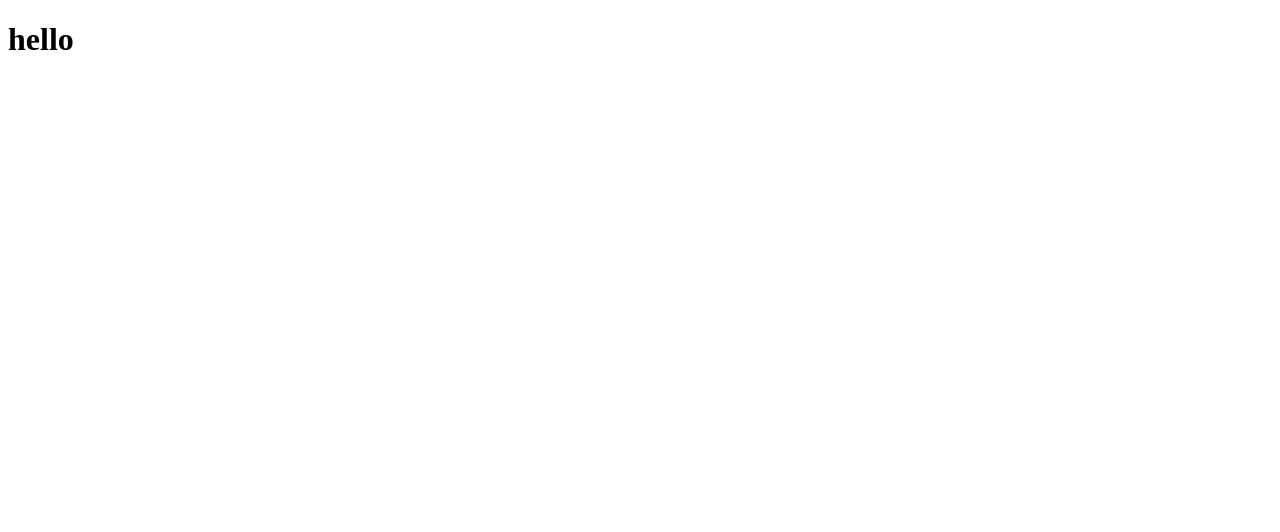
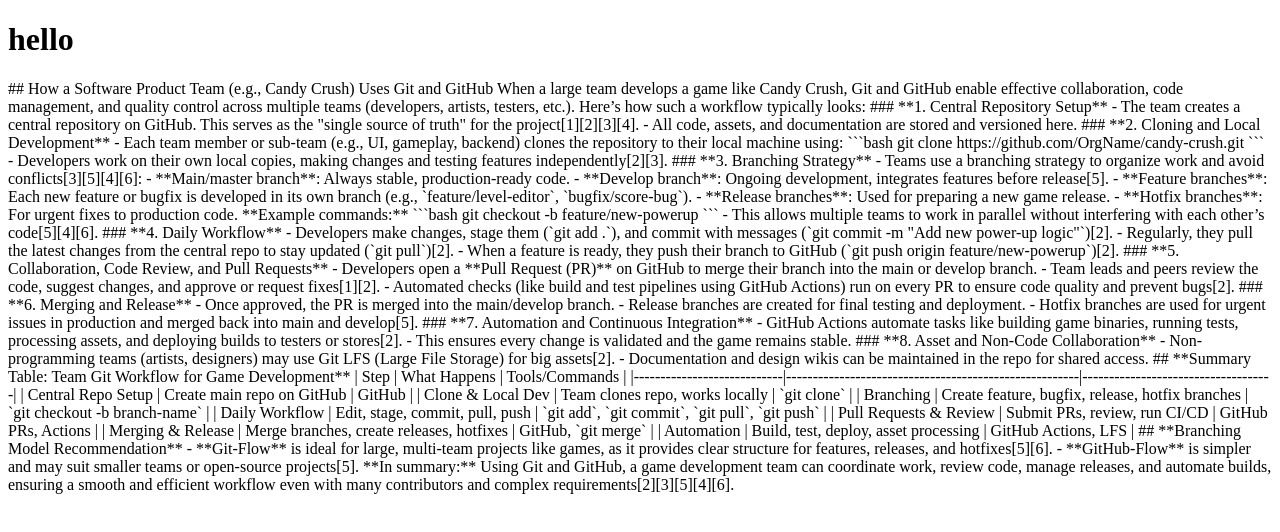
Before and after one commit to DeeNightFurie/my-portfolio, a plain HTML site: page index.html in a window 1280 px wide. Drawn offline with Linux system fonts and the light colour scheme.

Commit message:
added few lines

````diff
--- a/index.html
+++ b/index.html
@@ -7,5 +7,85 @@
 </head>
 <body>
     <h1>hello</h1>
+    <p>## How a Software Product Team (e.g., Candy Crush) Uses Git and GitHub
+
+When a large team develops a game like Candy Crush, Git and GitHub enable effective collaboration, code management, and quality control across multiple teams (developers, artists, testers, etc.). Here’s how such a workflow typically looks:
+
+### **1. Central Repository Setup**
+
+- The team creates a central repository on GitHub. This serves as the "single source of truth" for the project[1][2][3][4].
+- All code, assets, and documentation are stored and versioned here.
+
+### **2. Cloning and Local Development**
+
+- Each team member or sub-team (e.g., UI, gameplay, backend) clones the repository to their local machine using:
+  ```bash
+  git clone https://github.com/OrgName/candy-crush.git
+  ```
+- Developers work on their own local copies, making changes and testing features independently[2][3].
+
+### **3. Branching Strategy**
+
+- Teams use a branching strategy to organize work and avoid conflicts[3][5][4][6]:
+  - **Main/master branch**: Always stable, production-ready code.
+  - **Develop branch**: Ongoing development, integrates features before release[5].
+  - **Feature branches**: Each new feature or bugfix is developed in its own branch (e.g., `feature/level-editor`, `bugfix/score-bug`).
+  - **Release branches**: Used for preparing a new game release.
+  - **Hotfix branches**: For urgent fixes to production code.
+
+  **Example commands:**
+  ```bash
+  git checkout -b feature/new-powerup
+  ```
+- This allows multiple teams to work in parallel without interfering with each other’s code[5][4][6].
+
+### **4. Daily Workflow**
+
+- Developers make changes, stage them (`git add .`), and commit with messages (`git commit -m "Add new power-up logic"`)[2].
+- Regularly, they pull the latest changes from the central repo to stay updated (`git pull`)[2].
+- When a feature is ready, they push their branch to GitHub (`git push origin feature/new-powerup`)[2].
+
+### **5. Collaboration, Code Review, and Pull Requests**
+
+- Developers open a **Pull Request (PR)** on GitHub to merge their branch into the main or develop branch.
+- Team leads and peers review the code, suggest changes, and approve or request fixes[1][2].
+- Automated checks (like build and test pipelines using GitHub Actions) run on every PR to ensure code quality and prevent bugs[2].
+
+### **6. Merging and Release**
+
+- Once approved, the PR is merged into the main/develop branch.
+- Release branches are created for final testing and deployment.
+- Hotfix branches are used for urgent issues in production and merged back into main and develop[5].
+
+### **7. Automation and Continuous Integration**
+
+- GitHub Actions automate tasks like building game binaries, running tests, processing assets, and deploying builds to testers or stores[2].
+- This ensures every change is validated and the game remains stable.
+
+### **8. Asset and Non-Code Collaboration**
+
+- Non-programming teams (artists, designers) may use Git LFS (Large File Storage) for big assets[2].
+- Documentation and design wikis can be maintained in the repo for shared access.
+
+## **Summary Table: Team Git Workflow for Game Development**
+
+| Step                       | What Happens                                           | Tools/Commands                     |
+|----------------------------|-------------------------------------------------------|------------------------------------|
+| Central Repo Setup         | Create main repo on GitHub                            | GitHub                             |
+| Clone & Local Dev          | Team clones repo, works locally                       | `git clone`                        |
+| Branching                  | Create feature, bugfix, release, hotfix branches      | `git checkout -b branch-name`      |
+| Daily Workflow             | Edit, stage, commit, pull, push                       | `git add`, `git commit`, `git pull`, `git push` |
+| Pull Requests & Review     | Submit PRs, review, run CI/CD                         | GitHub PRs, Actions                |
+| Merging & Release          | Merge branches, create releases, hotfixes             | GitHub, `git merge`                |
+| Automation                 | Build, test, deploy, asset processing                 | GitHub Actions, LFS                |
+
+## **Branching Model Recommendation**
+
+- **Git-Flow** is ideal for large, multi-team projects like games, as it provides clear structure for features, releases, and hotfixes[5][6].
+- **GitHub-Flow** is simpler and may suit smaller teams or open-source projects[5].
+
+**In summary:**
+Using Git and GitHub, a game development team can coordinate work, review code, manage releases, and automate builds, ensuring a smooth and efficient workflow even with many contributors and complex requirements[2][3][5][4][6].
+</p>
 </body>
 </html>
````
